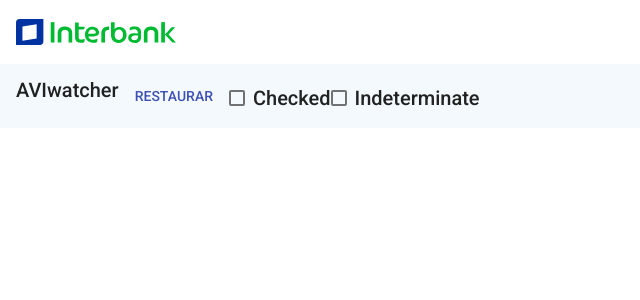
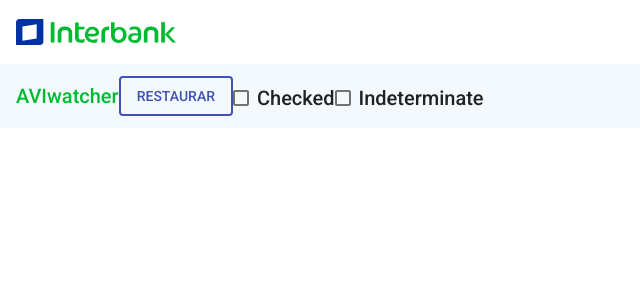
Before and after one commit to JLYARRINP/Angular-AviWatcherV2, an Angular app: page / in a window 1280 px wide. Shown: the top 300 px of the page, without its empty margins (0-640 px from the left). Built offline with nearby package versions, Linux system fonts and the light colour scheme.

Commit message:
Creacion de service para validacion de enviroments

```diff
--- a/src/app/app.module.ts
+++ b/src/app/app.module.ts
@@ -18,7 +18,7 @@ import {MatCheckboxModule} from '@angular/material/checkbox';
     BrowserAnimationsModule,
     MatToolbarModule,
     MatButtonModule,
-    MatCheckboxModule
+    MatCheckboxModule,
   ],
   providers: [],
   bootstrap: [AppComponent]
--- a/src/app/auth/services/auth.service.ts
+++ b/src/app/auth/services/auth.service.ts
@@ -7,12 +7,6 @@ import { HttpClient, HttpHeaders } from '@angular/common/http';
 })
 export class AuthService {
   private userService: Storage;
-  // private currentSession: Session = null;
-
-  // private API_URL: string;
-
-  // body: string;
-
   constructor(private router: Router,
     private httpClient: HttpClient,) {
     this.userService = localStorage;}
--- /dev/null
+++ b/src/app/auth/services/environment-manager.service.ts
@@ -0,0 +1,31 @@
+import { Injectable } from '@angular/core';
+import { environment as  envUat } from '../../../environments/environment.uat';
+import { environment as  envProd } from '../../../environments/environment.prod';
+import { environment as  envDev } from '../../../environments/environment';
+
+@Injectable({
+  providedIn: 'root'
+})
+export class EnvironmentManagerService {
+  currentEnvironemnt = envDev;
+
+  constructor() { }
+
+  changeEnvironment(environment: string){
+
+    switch(environment){
+      case "dev":
+       this.currentEnvironemnt = envDev;
+       break;
+       case "uat":
+       this.currentEnvironemnt = envUat;
+       break;
+       case "prd":
+        this.currentEnvironemnt = envProd;
+        break;
+      default:
+        this.currentEnvironemnt = envDev;
+        break;
+    }
+  }
+}
--- a/src/app/home/home.component.html
+++ b/src/app/home/home.component.html
@@ -2,7 +2,7 @@
     <a> <img class="logo" src="assets/img/logo-Interbank.svg" alt=""></a>
 </mat-toolbar>
 <mat-toolbar class="toolbar nav">
-    <p> <span>AVIwatcher</span></p>
+    <p class="m-0"> <span>AVIwatcher</span></p>
     <div class="button-container">
         <button mat-button color="primary">RESTAURAR</button>
     </div>
--- a/src/app/home/home.component.scss
+++ b/src/app/home/home.component.scss
@@ -11,4 +11,22 @@
 
 .nav {
     background: #F3F9FD;
+    p {
+        font-family: Roboto;
+        font-style: normal;
+        font-weight: 500;
+        font-size: 20px;
+        line-height: 25px;
+        display: flex;
+        align-items: center;
+        color: #00BB31;
+        margin: 0;
+    }
+    .button-container {
+        button {
+            background: transparent;
+            border-radius: 4px;
+            border: 2px solid #3f51b5;
+        }
+    }
 }
```
Also changed, not shown: src/app/home/home.component.ts (+5 -2 lines).
